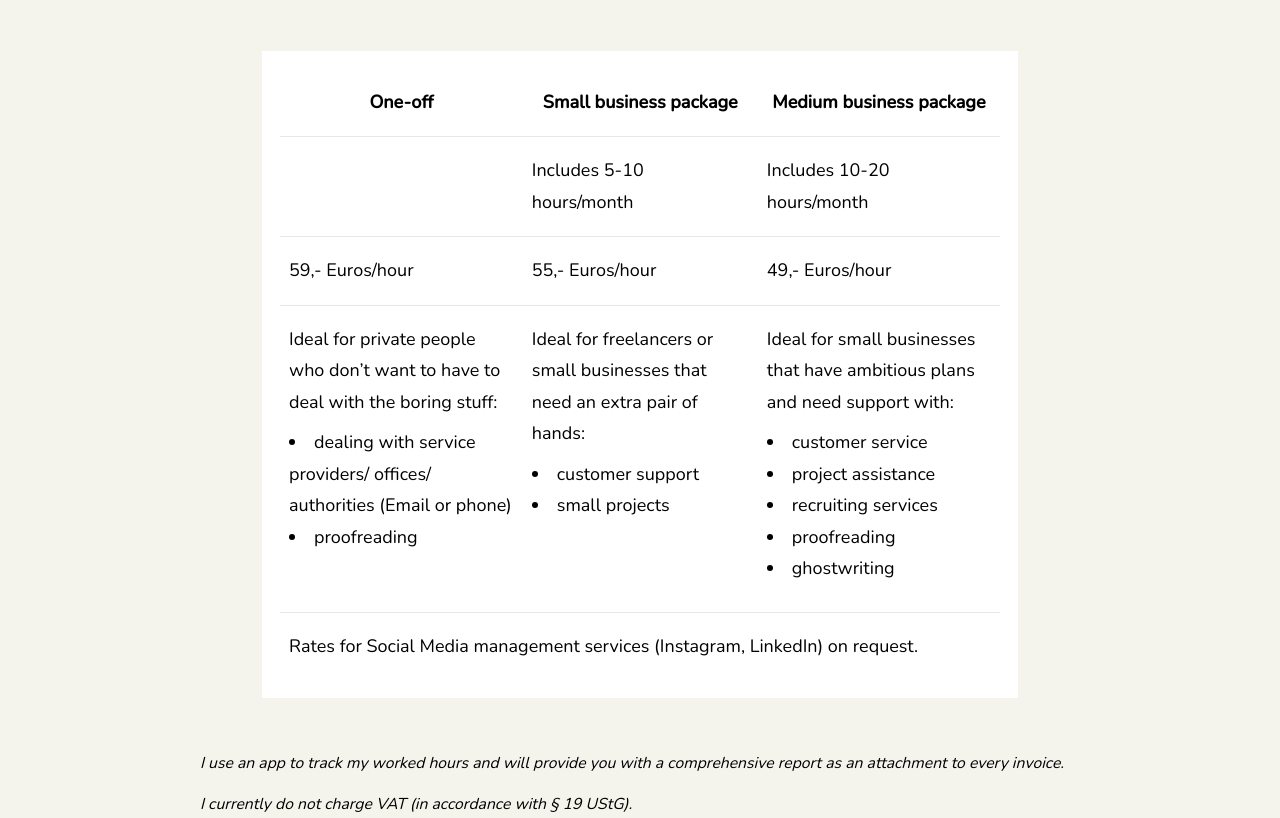
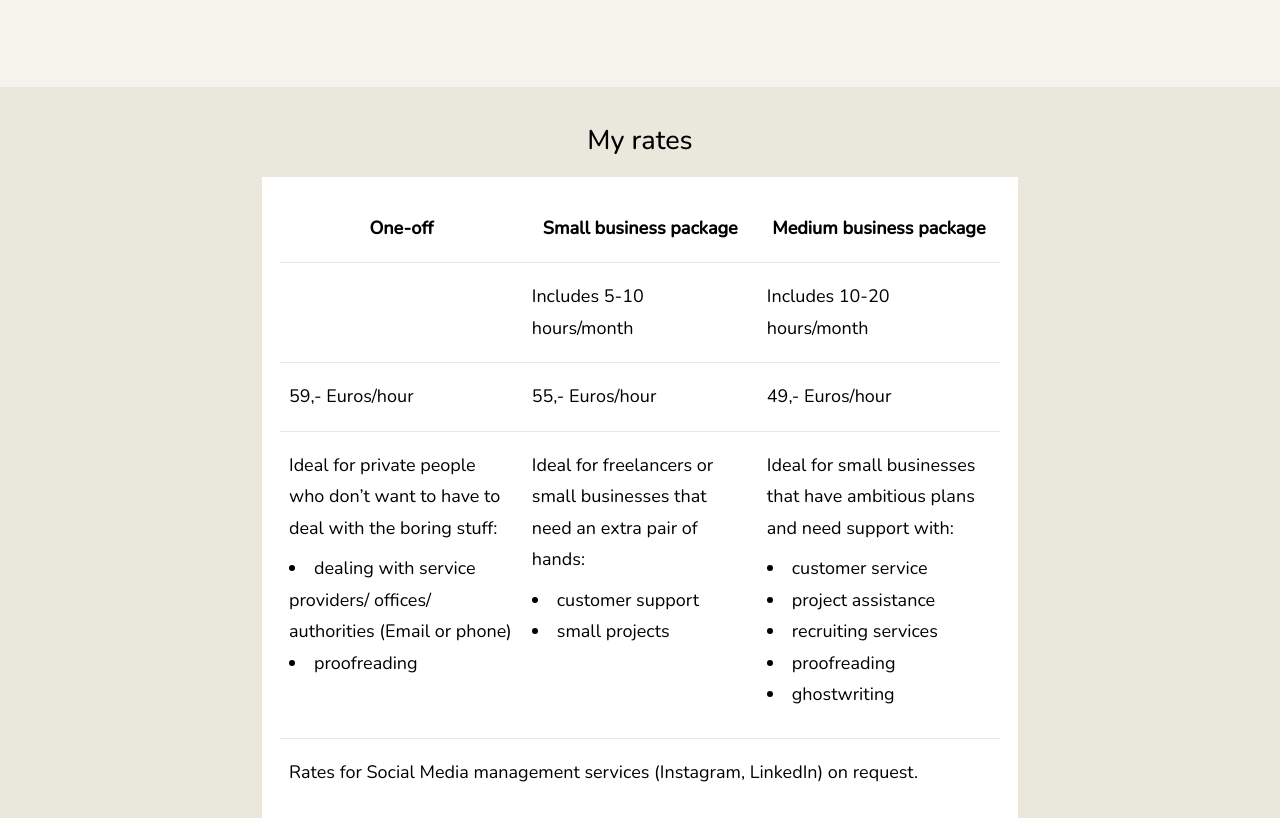
Before and after one commit to vasdurance/vasdurance.github.io, a website: page index.html in a window 1280 px wide. Shown: the part 1171-1989 px from the top of the page. Drawn offline with nearby package versions, Linux system fonts and the light colour scheme.

Commit message:
Move rates into its own section

```diff
--- a/index.html
+++ b/index.html
@@ -45,6 +45,11 @@
             <p>Visibility and positioning are now more important than ever. You want to show your brand, your product, your service, your personality to the online world? It can be pretty time-consuming, and I will help you!</p>
           </div>
         </div>
+      </div>
+    </section>
+    <section>
+      <div class="container">
+        <h1>My rates</h1>
         <div class="box max-w-2xl mb-12 mx-auto p-4">
           <table>
             <thead>
```
